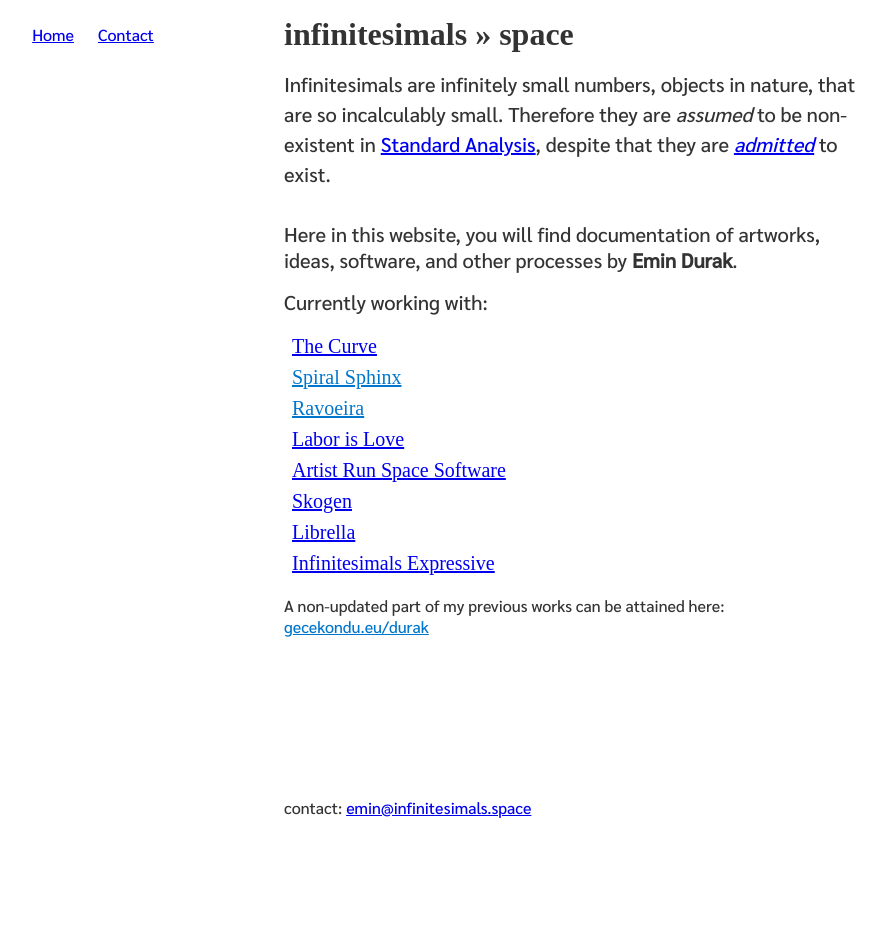
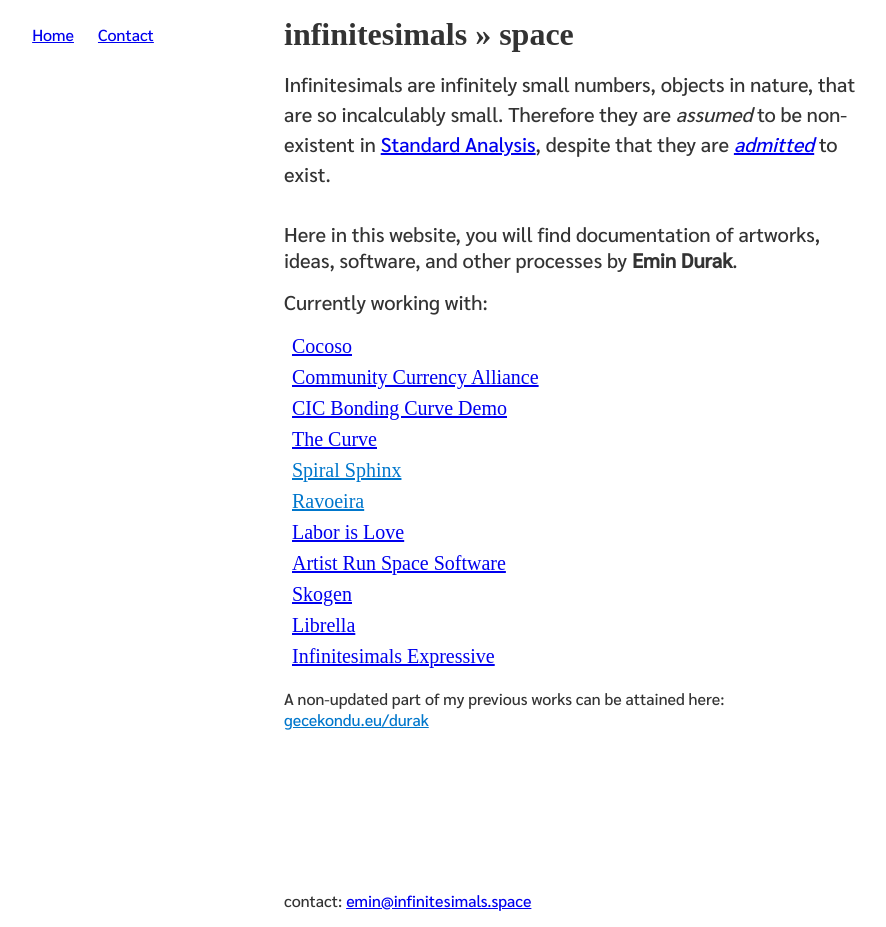
Before and after one commit to eminx/infinitesimals.space, a React (Create React App) app: page / in a window 1280 px wide. Shown: the whole page, without its empty margins (67-953 px from the left). Before the commit the page ends 834 px from the top, so only its background shows below. Built offline with nearby package versions, Linux system fonts and the light colour scheme.

Commit message:
added the current projects

```diff
--- a/src/pages/Home.js
+++ b/src/pages/Home.js
@@ -4,45 +4,60 @@ import { Link as RouterLink } from 'react-router-dom';
 
 const routerLinks = [
   {
+    label: 'Cocoso',
+    value: 'https://cocoso.infinitesimals.space',
+    isExternal: true,
+  },
+  {
+    label: 'Community Currency Alliance',
+    value: 'https://currency.community',
+    isExternal: true,
+  },
+  {
+    label: 'CIC Bonding Curve Demo',
+    value: 'https://play.grassecon.org',
+    isExternal: true,
+  },
+  {
     label: 'The Curve',
     value: 'https://www.thecurve.world',
-    isExternal: true
+    isExternal: true,
   },
   {
     label: 'Spiral Sphinx',
     value: '/spiral-sphinx',
-    isExternal: false
+    isExternal: false,
   },
   {
     label: 'Ravoeira',
     value: '/ravoeira',
-    isExternal: false
+    isExternal: false,
   },
   {
     label: 'Labor is Love',
     value: 'https://www.laborislove.se',
-    isExternal: true
+    isExternal: true,
   },
   {
     label: 'Artist Run Space Software',
     value: 'http://www.artistrun.space',
-    isExternal: true
+    isExternal: true,
   },
   {
     label: 'Skogen',
     value: 'https://new.skogen.pm',
-    isExternal: true
+    isExternal: true,
   },
   {
     label: 'Librella',
     value: 'https://librella.co',
-    isExternal: true
+    isExternal: true,
   },
   {
     label: 'Infinitesimals Expressive',
     value: 'http://www.gecekondu.eu/infinitesimals',
-    isExternal: true
-  }
+    isExternal: true,
+  },
 ];
 
 class Home extends Component {
@@ -68,7 +83,7 @@ class Home extends Component {
         <Box p={3} pt={0}>
           <Text fontSize={[2, 3]}>Currently working with:</Text>
           <ul>
-            {routerLinks.map(link => (
+            {routerLinks.map((link) => (
               <ListItem
                 key={link.label}
                 label={link.label}
```
